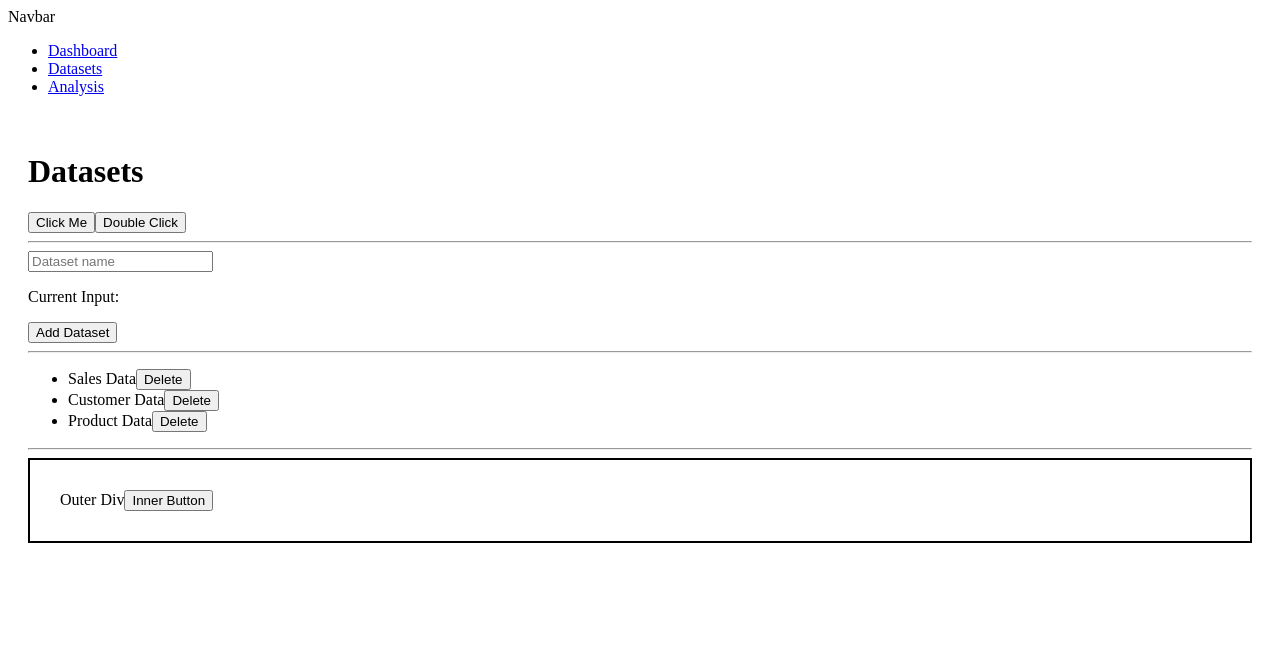
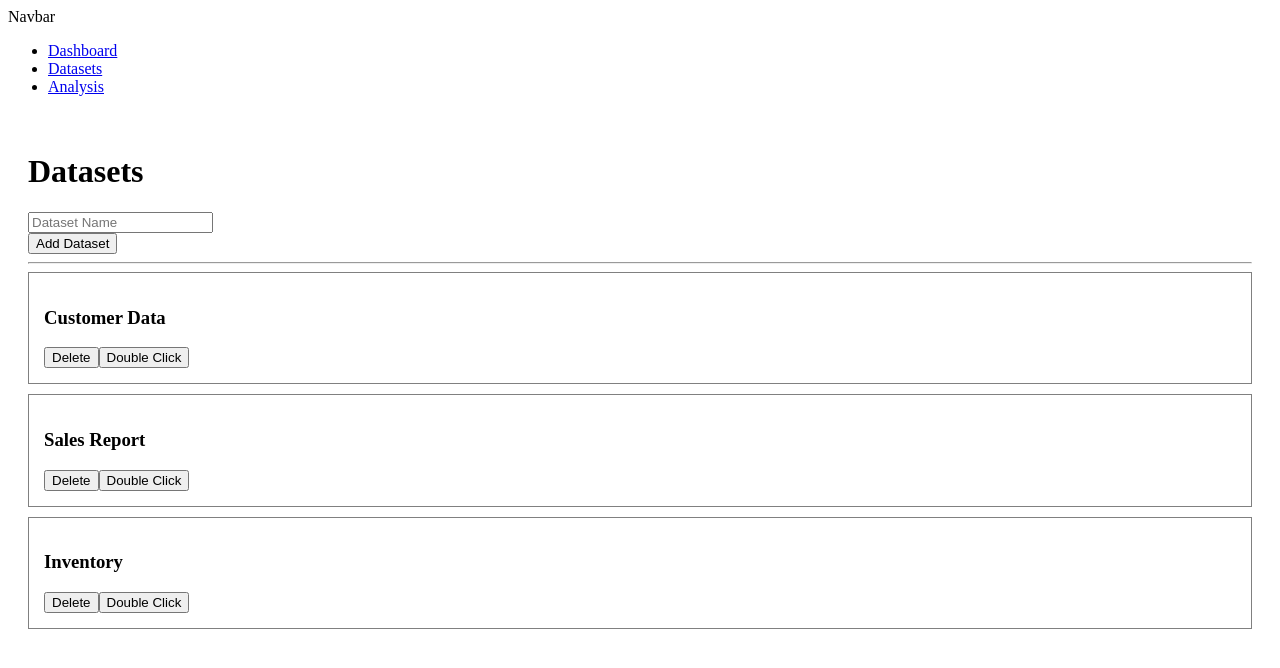
Before and after one commit to Sid7808/OPENLENS, a React (Vite) app in the folder frontend/: page /datasets in a window 1280 px wide. Shown: the top 668 px of the page. Built offline with nearby package versions, Linux system fonts and the light colour scheme.

Commit message:
OPL-1: react events

```diff
--- a/frontend/src/pages/Dataset.tsx
+++ b/frontend/src/pages/Dataset.tsx
@@ -1,138 +1,89 @@
 import { useState } from "react";
 
-interface Dataset {
-  id: number;
-  name: string;
-}
-
-export default function DatasetsPage() {
-  const [datasets, setDatasets] = useState<Dataset[]>([
-    { id: 1, name: "Sales Data" },
-    { id: 2, name: "Customer Data" },
-    { id: 3, name: "Product Data" },
+export default function Datasets() {
+  const [datasets, setDatasets] = useState([
+    { id: 1, name: "Customer Data" },
+    { id: 2, name: "Sales Report" },
+    { id: 3, name: "Inventory" },
   ]);
 
-  const [inputValue, setInputValue] = useState("");
+  const [datasetName, setDatasetName] = useState("");
 
-  function handleClick() {
-    alert("Button Clicked!");
+  function handleAddDataset(event: React.FormEvent<HTMLFormElement>) {
+    event.preventDefault();
+
+    if (!datasetName.trim()) return;
+
+    setDatasets([
+      ...datasets,
+      {
+        id: Date.now(),
+        name: datasetName,
+      },
+    ]);
+
+    setDatasetName("");
   }
 
   function handleDelete(id: number) {
-    setDatasets((prev) => prev.filter((dataset) => dataset.id !== id));
+    setDatasets(datasets.filter((dataset) => dataset.id !== id));
   }
 
-  function handleInputChange(event: React.ChangeEvent<HTMLInputElement>) {
-    setInputValue(event.target.value);
+  function handleCardClick(name: string) {
+    alert(`Opening ${name}`);
   }
 
-  function handleSubmit(event: React.FormEvent<HTMLFormElement>) {
-    event.preventDefault();
-
-    if (!inputValue.trim()) return;
-
-    const newDataset: Dataset = {
-      id: Date.now(),
-      name: inputValue,
-    };
-
-    setDatasets((prev) => [...prev, newDataset]);
-    setInputValue("");
-  }
-
-  function handleOuterClick() {
-    alert("Outer Div Clicked");
-  }
-
-  function handleInnerClick(event: React.MouseEvent<HTMLButtonElement>) {
+  function handleButtonClick(
+    event: React.MouseEvent<HTMLButtonElement>,
+    id: number
+  ) {
     event.stopPropagation();
-    alert("Inner Button Clicked");
-  }
-
-  function handleFocus() {
-    console.log("Input Focused");
-  }
-
-  function handleBlur() {
-    console.log("Input Lost Focus");
-  }
-
-  function handleKeyDown(event: React.KeyboardEvent<HTMLInputElement>) {
-    console.log("Key Down:", event.key);
-  }
-
-  function handleKeyUp(event: React.KeyboardEvent<HTMLInputElement>) {
-    console.log("Key Up:", event.key);
+    handleDelete(id);
   }
 
   return (
     <div style={{ padding: "20px" }}>
       <h1>Datasets</h1>
 
-      <button onClick={handleClick}>
-        Click Me
-      </button>
-
-      <button
-        onDoubleClick={() => alert("Double Clicked")}
-      >
-        Double Click
-      </button>
-
-      <hr />
-
       <input
         type="text"
-        value={inputValue}
-        onChange={handleInputChange}
-        onFocus={handleFocus}
-        onBlur={handleBlur}
-        onKeyDown={handleKeyDown}
-        onKeyUp={handleKeyUp}
-        placeholder="Dataset name"
+        placeholder="Dataset Name"
+        value={datasetName}
+        onChange={(event) => setDatasetName(event.target.value)}
       />
 
-      <p>Current Input: {inputValue}</p>
-
-      <form onSubmit={handleSubmit}>
-        <button type="submit">
-          Add Dataset
-        </button>
+      <form onSubmit={handleAddDataset}>
+        <button type="submit">Add Dataset</button>
       </form>
 
       <hr />
 
-      <ul>
-        {datasets.map((dataset) => (
-          <li key={dataset.id}>
-            {dataset.name}
+      {datasets.map((dataset) => (
+        <div
+          key={dataset.id}
+          onClick={() => handleCardClick(dataset.name)}
+          style={{
+            border: "1px solid gray",
+            padding: "15px",
+            marginBottom: "10px",
+            cursor: "pointer",
+          }}
+        >
+          <h3>{dataset.name}</h3>
 
-            <button
-              onClick={() => handleDelete(dataset.id)}
-            >
-              Delete
-            </button>
-          </li>
-        ))}
-      </ul>
+          <button
+            onClick={(event) => handleButtonClick(event, dataset.id)}
+          >
+            Delete
+          </button>
 
-      <hr />
-
-      <div
-        onClick={handleOuterClick}
-        style={{
-          border: "2px solid black",
-          padding: "30px",
-        }}
-      >
-        Outer Div
-
-        <button
-          onClick={handleInnerClick}
-        >
-          Inner Button
-        </button>
-      </div>
+          <button
+            onDoubleClick={() => alert("Double Clicked")}
+          >
+            Double Click
+          </button>
+        </div>
+      ))}
     </div>
   );
 }
```
